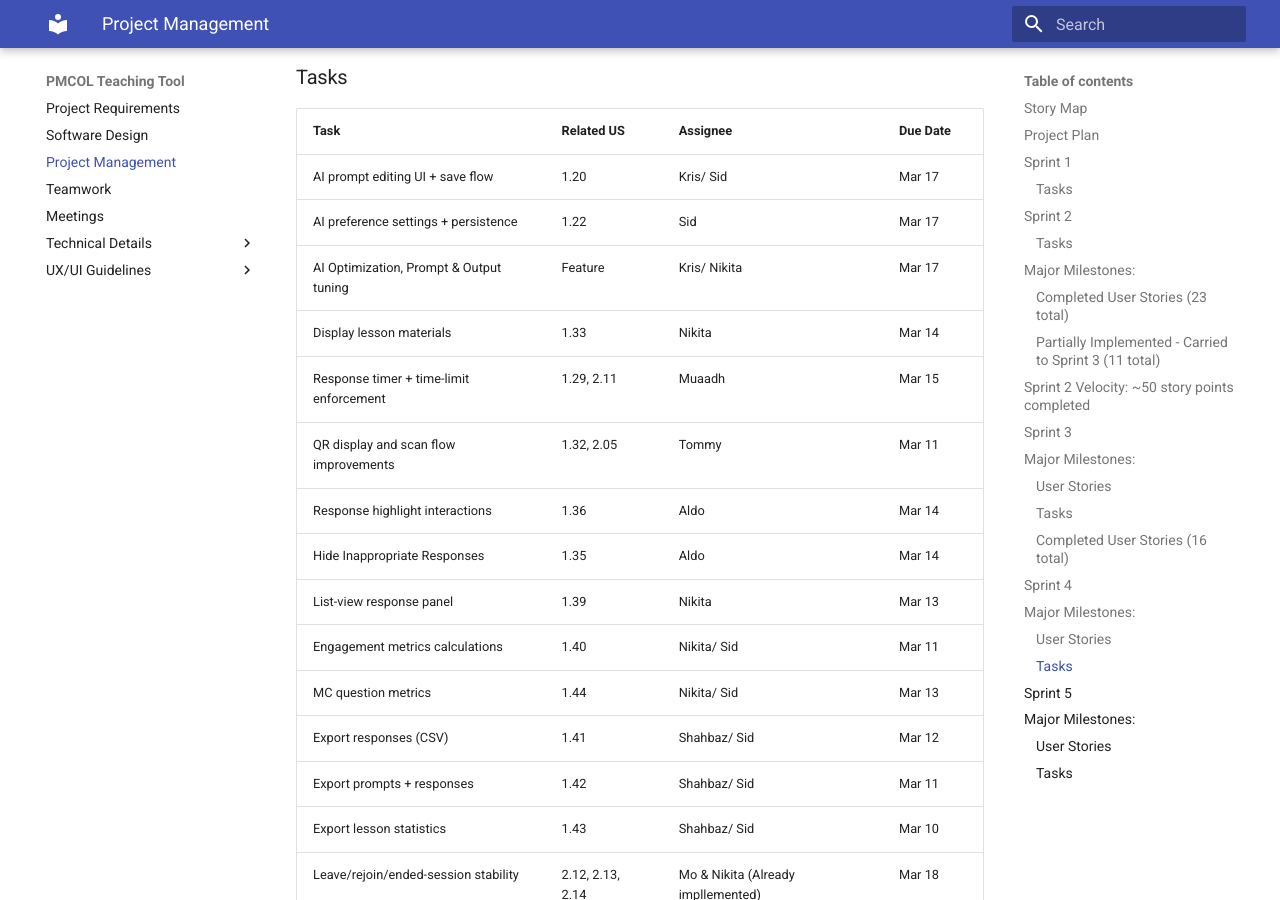
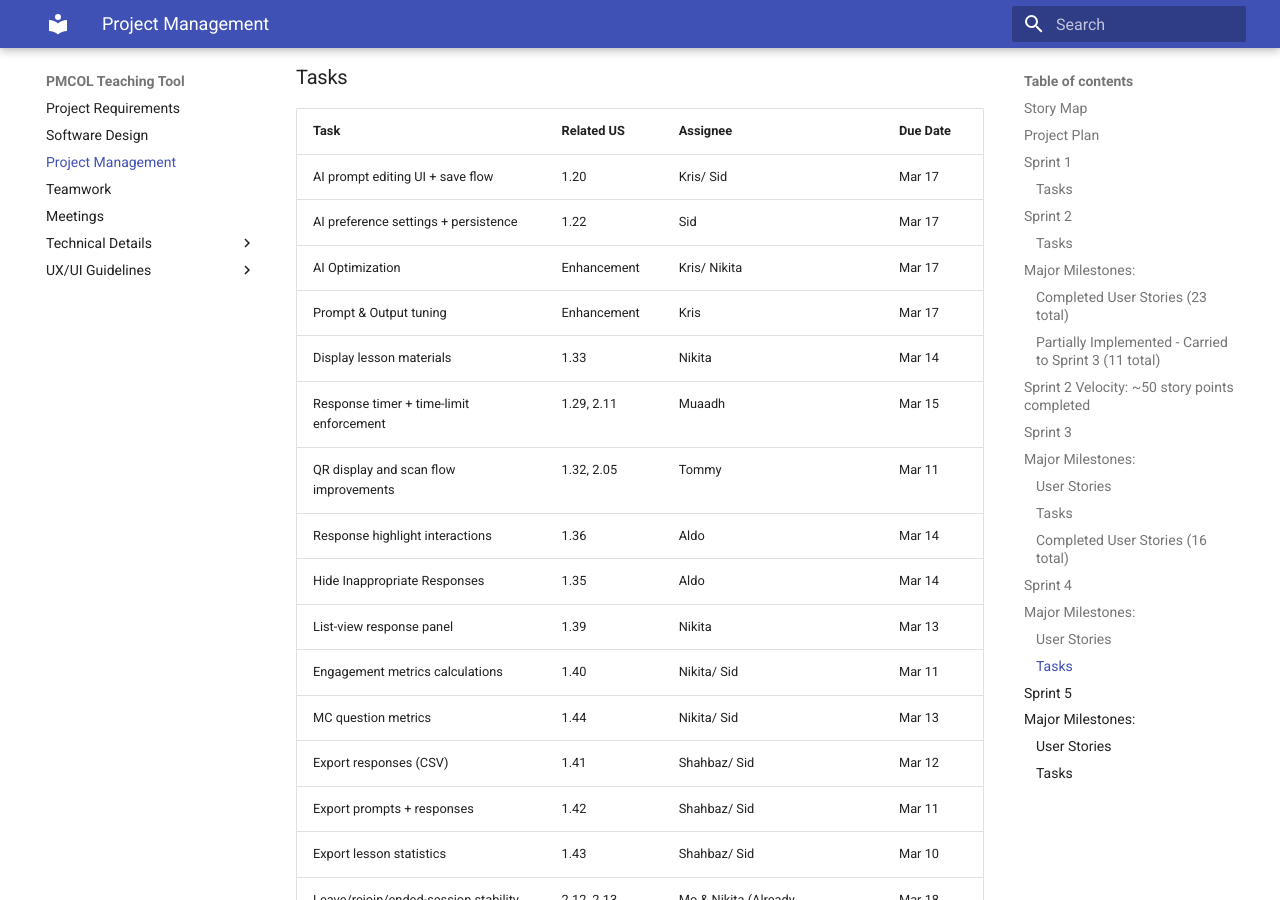
Before and after one commit to siddhantgoel7/Prompt-Ed, an MkDocs documentation site: the page built from docs/project-management.md, in a window 1280 px wide and 900 px high, scrolled down 10501 px. Built offline with MkDocs 1.6.1 and Material for MkDocs 9.7.7, drawn with Linux system fonts in a browser that asks for light colours.

Commit message:
Refactor AI Optimization and Prompt tuning tasks

```diff
--- a/docs/project-management.md
+++ b/docs/project-management.md
@@ -263,7 +263,8 @@ Sprint 4 delivers **data export, session history, and engagement metrics** with
 | --------------------------------------- | ---------------- | ------------ | ------------ |
 | AI prompt editing UI + save flow        | 1.20             | Kris/ Sid    | Mar 17       |
 | AI preference settings + persistence    | 1.22             | Sid          | Mar 17       |
-| AI Optimization, Prompt & Output tuning | Feature          | Kris/ Nikita | Mar 17       |
+| AI Optimization                         | Enhancement      | Kris/ Nikita | Mar 17       |
+| Prompt & Output tuning                  | Enhancement      | Kris         | Mar 17       |
 | Display lesson materials                | 1.33             | Nikita       | Mar 14       |
 | Response timer + time-limit enforcement | 1.29, 2.11       | Muaadh       | Mar 15       |
 | QR display and scan flow improvements   | 1.32, 2.05       | Tommy        | Mar 11       |
```
